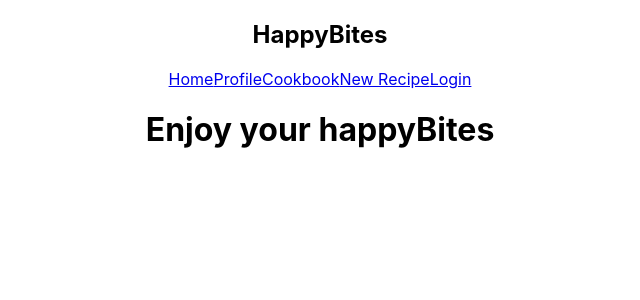
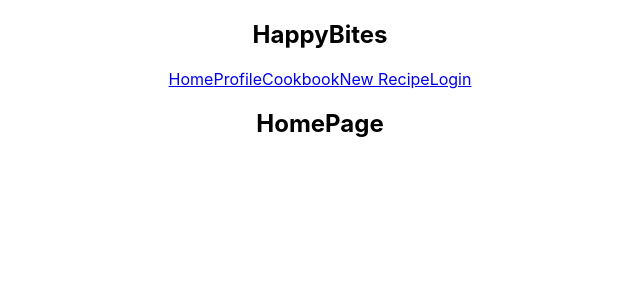
Before and after one commit to MJAntenor/HappyBites, a React (Create React App) app in the folder happy_bites/: page / in a window 1280 px wide. Shown: the top 300 px of the page, without its empty margins (320-960 px from the left). Built offline with nearby package versions, Linux system fonts and the light colour scheme.

Commit message:
Added HomePage component

```diff
--- a/happy_bites/src/App.js
+++ b/happy_bites/src/App.js
@@ -1,14 +1,13 @@
 import './App.css';
 import Navbar from './Navbar';
+import Home from './Home';
 
 function App() {
-  const title = "Enjoy your happyBites";
-
   return (
     <div className="App">
-      <Navbar />
+      <Navbar></Navbar>
       <div className="content">
-        <h1>{ title }</h1>
+        <Home></Home>
       </div>
     </div>
   );
--- /dev/null
+++ b/happy_bites/src/Home.js
@@ -0,0 +1,9 @@
+const Home = () => {
+    return (
+        <div className="home">
+            <h2>HomePage</h2>
+        </div>
+      );
+}
+
+export default Home;
```
